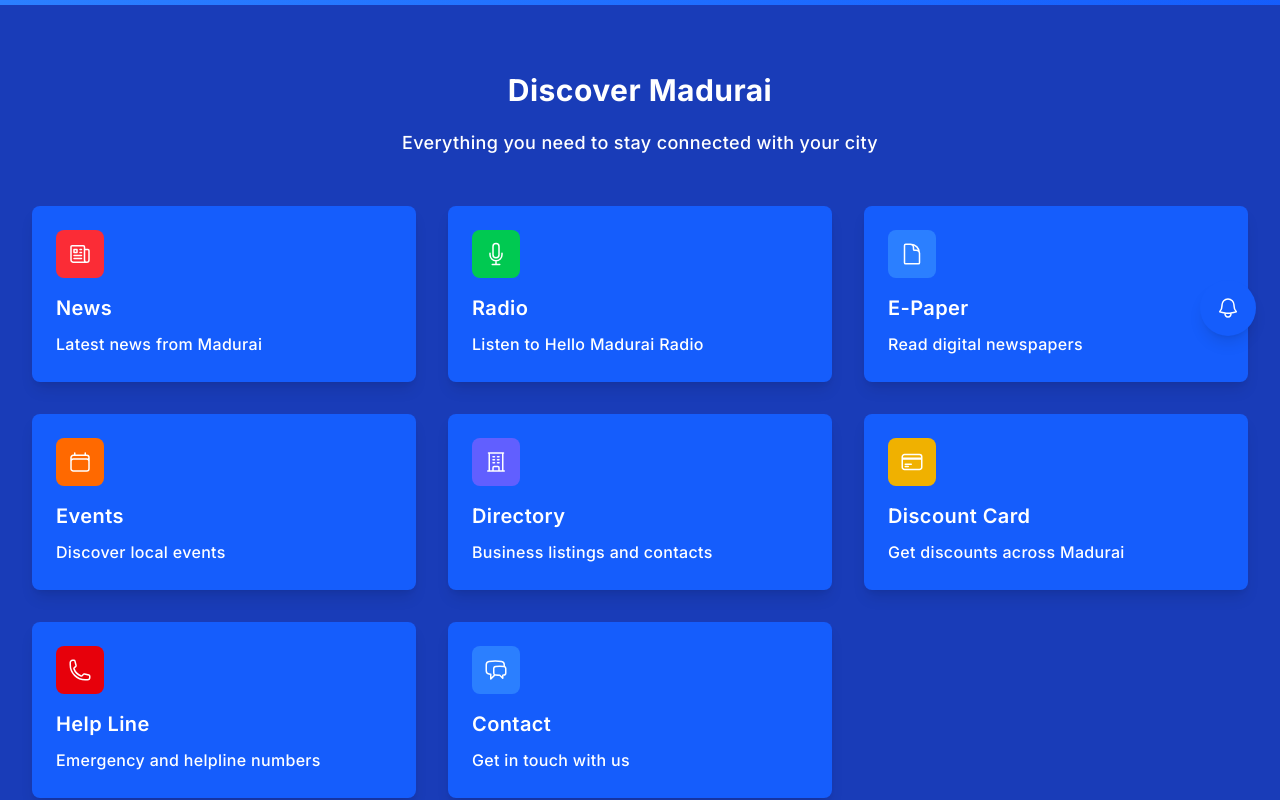
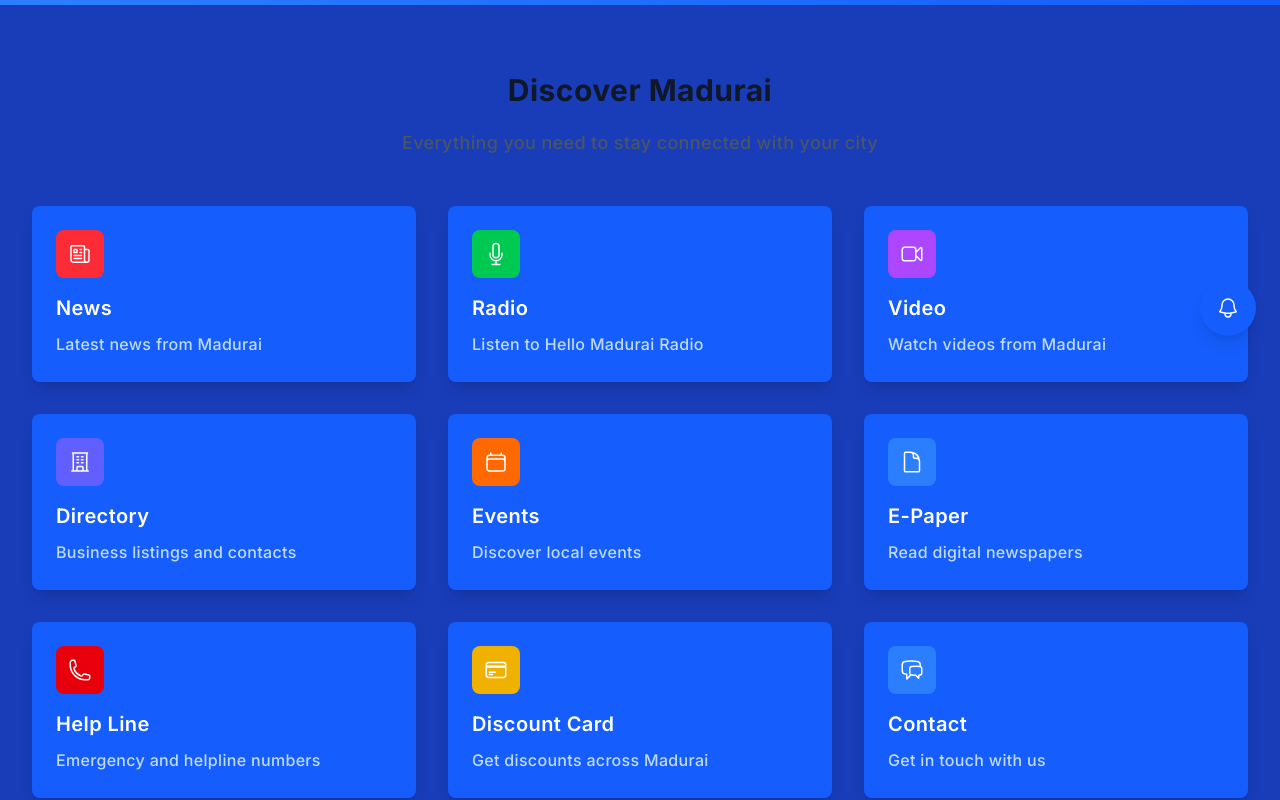
Before and after one commit to Jeeveeka1726/Hello-Madurai, a Next.js app in the folder hello-madurai-app/: page / in a window 1280 px wide. Shown: the part 440-1240 px from the top of the page. Built offline with nearby package versions, Linux system fonts and the light colour scheme; no server answers; the database is empty.

Commit message:
added text colour changes

```diff
--- a/hello-madurai-app/src/app/globals.css
+++ b/hello-madurai-app/src/app/globals.css
@@ -20,7 +20,6 @@ body {
   -webkit-font-smoothing: antialiased;
   -moz-osx-font-smoothing: grayscale;
   background-color: #1d4ed8 !important; /* Beautiful dark blue background - blue-700 */
-  color: #ffffff !important; /* Pure white text for better readability */
   overflow-x: hidden; /* Prevent horizontal scroll */
   max-width: 100vw; /* Never exceed viewport width */
 }
@@ -95,7 +94,6 @@ body {
 h1, h2, h3, h4, h5, h6 {
   font-weight: 600 !important; /* Semi-bold headings - not too heavy */
   letter-spacing: 0.02em !important; /* Better letter spacing especially for Tamil */
-  color: #ffffff !important; /* Pure white for headings */
 }
 
 h1 {
@@ -139,50 +137,43 @@ p {
   font-weight: 500 !important; /* Medium weight - not too bold */
   line-height: 1.75 !important;
   letter-spacing: 0.02em !important; /* Better letter spacing especially for Tamil */
-  color: #ffffff !important; /* Pure white for paragraphs */
 }
 
-/* Card text improvements */
+/* Card text improvements - Only apply white color on dark backgrounds */
 .text-sm {
   font-size: 0.875rem !important; /* 14px */
   font-weight: 500 !important;
   letter-spacing: 0.02em !important; /* Better spacing for Tamil */
-  color: #ffffff !important; /* Pure white */
 }
 
 .text-base {
   font-size: 1rem !important; /* 16px */
   font-weight: 500 !important;
   letter-spacing: 0.02em !important; /* Better spacing for Tamil */
-  color: #ffffff !important; /* Pure white */
 }
 
 .text-lg {
   font-size: 1.125rem !important; /* 18px */
   font-weight: 500 !important;
   letter-spacing: 0.02em !important; /* Better spacing for Tamil */
-  color: #ffffff !important; /* Pure white */
 }
 
 .text-xl {
   font-size: 1.25rem !important; /* 20px */
   font-weight: 600 !important;
   letter-spacing: 0.02em !important; /* Better spacing for Tamil */
-  color: #ffffff !important; /* Pure white */
 }
 
 .text-2xl {
   font-size: 1.5rem !important; /* 24px */
   font-weight: 600 !important;
   letter-spacing: 0.02em !important; /* Better spacing for Tamil */
-  color: #ffffff !important; /* Pure white */
 }
 
 .text-3xl {
   font-size: 1.875rem !important; /* 30px */
   font-weight: 700 !important;
   letter-spacing: 0.015em !important; /* Better spacing for Tamil */
-  color: #ffffff !important; /* Pure white */
 }
 
 .text-4xl {
--- a/hello-madurai-app/src/app/news/page.tsx
+++ b/hello-madurai-app/src/app/news/page.tsx
@@ -125,7 +125,7 @@ function NewsPageContent() {
         {loading && (
           <div className="text-center py-12">
             <div className="animate-spin rounded-full h-12 w-12 border-b-2 border-primary-600 mx-auto"></div>
-            <p className="mt-4 text-gray-600 dark:text-gray-300">
+            <p className="mt-4 text-gray-600 dark:text-gray-300" suppressHydrationWarning>
               {t('news.loading', 'Loading news...', 'செய்திகள் ஏற்றப்படுகின்றன...')}
             </p>
           </div>
--- a/hello-madurai-app/src/app/page.tsx
+++ b/hello-madurai-app/src/app/page.tsx
@@ -4,7 +4,7 @@ import { useLanguage } from '@/contexts/LanguageContext'
 import Link from 'next/link'
 import {
   NewspaperIcon,
-  // VideoCameraIcon removed
+  VideoCameraIcon,
   MicrophoneIcon,
   DocumentIcon,
   PhoneIcon,
@@ -35,11 +35,18 @@ export default function RootPage() {
       color: 'bg-green-500'
     },
     {
-      name: t('nav.magazine', 'E-Paper', 'பத்திரிகை'),
-      description: t('home.magazineDesc', 'Read digital newspapers', 'டிஜிட்டல் பத்திரிகைகளைப் படியுங்கள்'),
-      href: '/magazine',
-      icon: DocumentIcon,
-      color: 'bg-blue-500'
+      name: t('nav.video', 'Video', 'காணொளி'),
+      description: t('home.videoDesc', 'Watch videos from Madurai', 'மதுரையின் காணொளிகளைப் பார்க்கவும்'),
+      href: '/video',
+      icon: VideoCameraIcon,
+      color: 'bg-purple-500'
+    },
+    {
+      name: t('nav.directory', 'Directory', 'முகவரி நூல்'),
+      description: t('home.directoryDesc', 'Business listings and contacts', 'வணிக பட்டியல்கள் மற்றும் தொடர்புகள்'),
+      href: '/directory',
+      icon: BuildingOfficeIcon,
+      color: 'bg-indigo-500'
     },
     {
       name: t('nav.events', 'Events', 'நிகழ்வுகள்'),
@@ -49,11 +56,18 @@ export default function RootPage() {
       color: 'bg-orange-500'
     },
     {
-      name: t('nav.directory', 'Directory', 'அடைவு'),
-      description: t('home.directoryDesc', 'Business listings and contacts', 'வணிக பட்டியல்கள் மற்றும் தொடர்புகள்'),
-      href: '/directory',
-      icon: BuildingOfficeIcon,
-      color: 'bg-indigo-500'
+      name: t('nav.magazine', 'E-Paper', 'பத்திரிகை'),
+      description: t('home.magazineDesc', 'Read digital newspapers', 'டிஜிட்டல் பத்திரிகைகளைப் படியுங்கள்'),
+      href: '/magazine',
+      icon: DocumentIcon,
+      color: 'bg-blue-500'
+    },
+    {
+      name: t('nav.helpline', 'Help Line', 'உதவி எண்'),
+      description: t('home.helplineDesc', 'Emergency and helpline numbers', 'அவசர மற்றும் உதவி எண்கள்'),
+      href: '/helpline',
+      icon: PhoneIcon,
+      color: 'bg-red-600'
     },
     {
       name: t('nav.discount', 'Discount Card', 'தள்ளுபடி அட்டை'),
@@ -61,13 +75,6 @@ export default function RootPage() {
       href: '/discount',
       icon: CreditCardIcon,
       color: 'bg-yellow-500'
-    },
-    {
-      name: t('nav.helpline', 'Help Line', 'உதவி எண்'),
-      description: t('home.helplineDesc', 'Emergency and helpline numbers', 'அவசர மற்றும் உதவி எண்கள்'),
-      href: '/helpline',
-      icon: PhoneIcon,
-      color: 'bg-red-600'
     },
     {
       name: t('nav.contact', 'Contact', 'தொடர்பு'),
--- a/hello-madurai-app/src/components/layout/NewHeader.tsx
+++ b/hello-madurai-app/src/components/layout/NewHeader.tsx
@@ -46,7 +46,7 @@ export default function NewHeader() {
       href: '/magazine'
     },
     {
-      name: t('nav.directory', 'Directory', 'முகவரி'),
+      name: t('nav.directory', 'Directory', 'முகவரி நூல்'),
       href: '/directory'
     },
   ]
```
